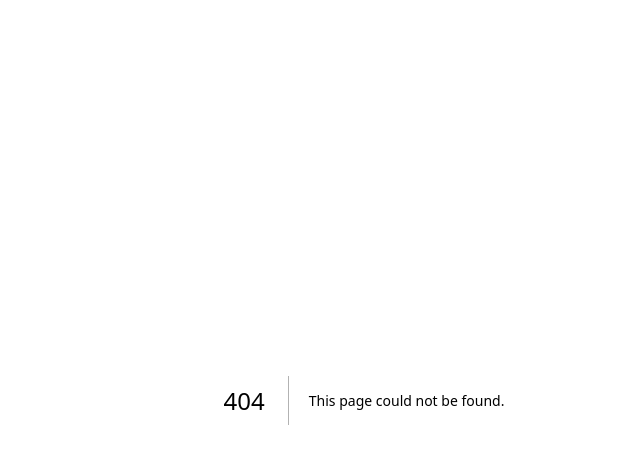
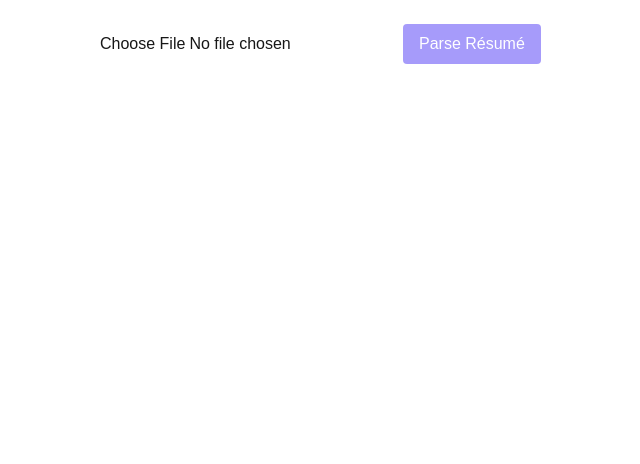
Before and after one commit to govindnarayanroy/gorofolio, a Next.js app: page /dashboard/ingest in a window 1280 px wide. Before the commit this address had no page. Shown: the top 464 px of the page, without its empty margins (276-916 px from the left). Built offline with nearby package versions, Linux system fonts and the light colour scheme.

Commit message:
feat(ui): résumé ingestion demo page

```diff
--- /dev/null
+++ b/app/dashboard/ingest/page.tsx
@@ -0,0 +1,34 @@
+"use client";
+import { useState } from "react";
+
+export default function IngestPage() {
+  const [file, setFile] = useState<File>();
+  const [profile, setProfile] = useState<any>(null);
+
+  async function upload() {
+    if (!file) return;
+    const fd = new FormData();
+    fd.append("file", file);
+    const res = await fetch("/api/ingest", { method: "POST", body: fd }).then(r => r.json());
+    setProfile(res.profile);
+  }
+
+  return (
+    <main className="mx-auto max-w-xl space-y-4 p-6">
+      <input type="file" accept="application/pdf" onChange={e => setFile(e.target.files?.[0])} />
+      <button
+        onClick={upload}
+        disabled={!file}
+        className="rounded bg-indigo-600 px-4 py-2 text-white disabled:opacity-50"
+      >
+        Parse Résumé
+      </button>
+
+      {profile && (
+        <pre className="mt-4 overflow-auto rounded bg-zinc-900 p-4 text-xs text-green-300">
+          {JSON.stringify(profile, null, 2)}
+        </pre>
+      )}
+    </main>
+  );
+}
```
